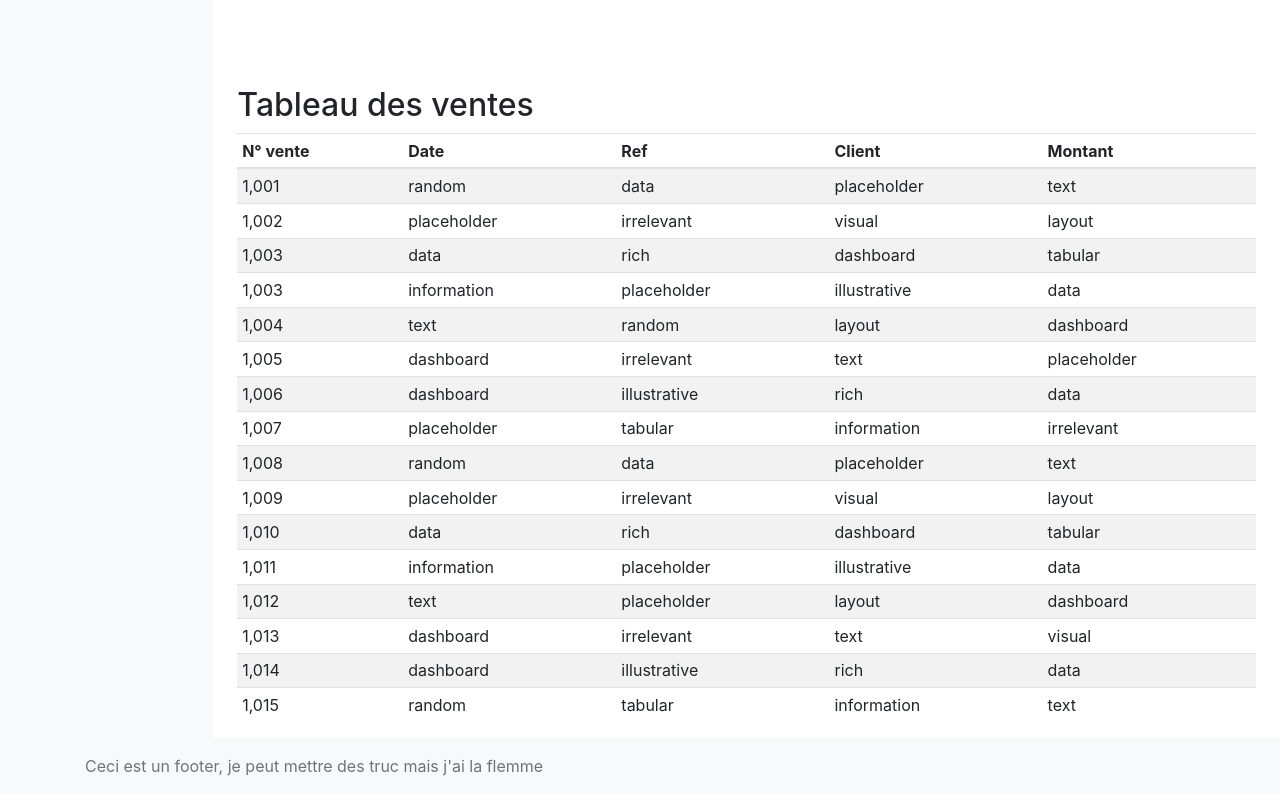
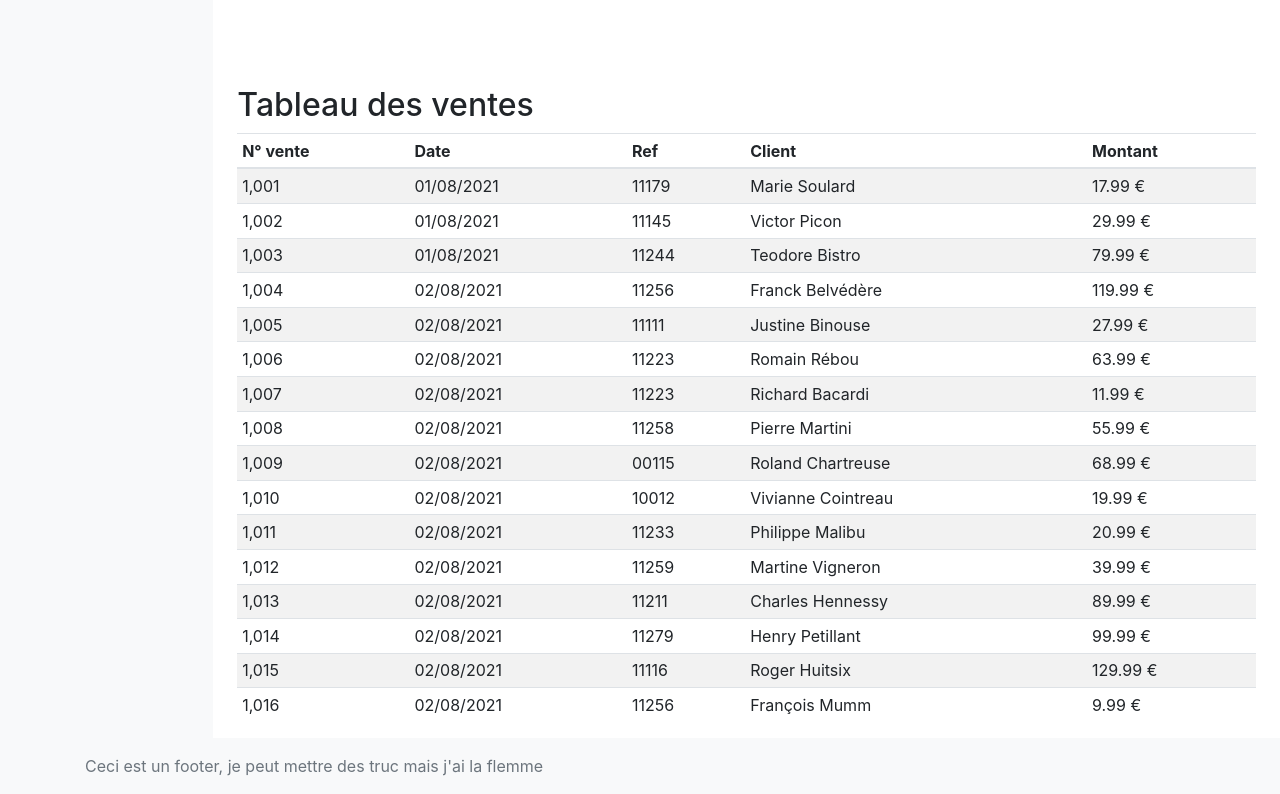
Before and after one commit to Toster/Tpangular1, an Angular app: page / in a window 1280 px wide. Shown: the part 695-1489 px from the top of the page. Built offline with nearby package versions, Linux system fonts and the light colour scheme.

Commit message:
ajout pseudo bdd qui prend du temp a la main pour faire beau et avoir une meilleure note peut etre

```diff
--- a/src/app/tableauvente/tableauvente.component.html
+++ b/src/app/tableauvente/tableauvente.component.html
@@ -13,115 +13,115 @@
     <tbody>
       <tr>
         <td>1,001</td>
-        <td>random</td>
-        <td>data</td>
-        <td>placeholder</td>
-        <td>text</td>
+        <td>01/08/2021</td>
+        <td>11179</td>
+        <td>Marie Soulard</td>
+        <td>17.99 €</td>
       </tr>
       <tr>
         <td>1,002</td>
-        <td>placeholder</td>
-        <td>irrelevant</td>
-        <td>visual</td>
-        <td>layout</td>
+        <td>01/08/2021</td>
+        <td>11145</td>
+        <td>Victor Picon</td>
+        <td>29.99 €</td>
       </tr>
       <tr>
         <td>1,003</td>
-        <td>data</td>
-        <td>rich</td>
-        <td>dashboard</td>
-        <td>tabular</td>
-      </tr>
-      <tr>
-        <td>1,003</td>
-        <td>information</td>
-        <td>placeholder</td>
-        <td>illustrative</td>
-        <td>data</td>
+        <td>01/08/2021</td>
+        <td>11244</td>
+        <td>Teodore Bistro</td>
+        <td>79.99 €</td>
       </tr>
       <tr>
         <td>1,004</td>
-        <td>text</td>
-        <td>random</td>
-        <td>layout</td>
-        <td>dashboard</td>
+        <td>02/08/2021</td>
+        <td>11256</td>
+        <td>Franck Belvédère</td>
+        <td>119.99 €</td>
       </tr>
       <tr>
         <td>1,005</td>
-        <td>dashboard</td>
-        <td>irrelevant</td>
-        <td>text</td>
-        <td>placeholder</td>
+        <td>02/08/2021</td>
+        <td>11111</td>
+        <td>Justine Binouse</td>
+        <td>27.99 €</td>
       </tr>
       <tr>
         <td>1,006</td>
-        <td>dashboard</td>
-        <td>illustrative</td>
-        <td>rich</td>
-        <td>data</td>
+        <td>02/08/2021</td>
+        <td>11223</td>
+        <td>Romain Rébou</td>
+        <td>63.99 €</td>
       </tr>
       <tr>
         <td>1,007</td>
-        <td>placeholder</td>
-        <td>tabular</td>
-        <td>information</td>
-        <td>irrelevant</td>
+        <td>02/08/2021</td>
+        <td>11223</td>
+        <td>Richard Bacardi</td>
+        <td>11.99 €</td>
       </tr>
       <tr>
         <td>1,008</td>
-        <td>random</td>
-        <td>data</td>
-        <td>placeholder</td>
-        <td>text</td>
+        <td>02/08/2021</td>
+        <td>11258</td>
+        <td>Pierre Martini</td>
+        <td>55.99 €</td>
       </tr>
       <tr>
         <td>1,009</td>
-        <td>placeholder</td>
-        <td>irrelevant</td>
-        <td>visual</td>
-        <td>layout</td>
+        <td>02/08/2021</td>
+        <td>00115</td>
+        <td>Roland Chartreuse</td>
+        <td>68.99 €</td>
       </tr>
       <tr>
         <td>1,010</td>
-        <td>data</td>
-        <td>rich</td>
-        <td>dashboard</td>
-        <td>tabular</td>
+        <td>02/08/2021</td>
+        <td>10012</td>
+        <td>Vivianne Cointreau</td>
+        <td>19.99 €</td>
       </tr>
       <tr>
         <td>1,011</td>
-        <td>information</td>
-        <td>placeholder</td>
-        <td>illustrative</td>
-        <td>data</td>
+        <td>02/08/2021</td>
+        <td>11233</td>
+        <td>Philippe Malibu</td>
+        <td>20.99 €</td>
       </tr>
       <tr>
         <td>1,012</td>
-        <td>text</td>
-        <td>placeholder</td>
-        <td>layout</td>
-        <td>dashboard</td>
+        <td>02/08/2021</td>
+        <td>11259</td>
+        <td>Martine Vigneron</td>
+        <td>39.99 €</td>
       </tr>
       <tr>
         <td>1,013</td>
-        <td>dashboard</td>
-        <td>irrelevant</td>
-        <td>text</td>
-        <td>visual</td>
+        <td>02/08/2021</td>
+        <td>11211</td>
+        <td>Charles Hennessy</td>
+        <td>89.99 €</td>
       </tr>
       <tr>
         <td>1,014</td>
-        <td>dashboard</td>
-        <td>illustrative</td>
-        <td>rich</td>
-        <td>data</td>
+        <td>02/08/2021</td>
+        <td>11279</td>
+        <td>Henry Petillant</td>
+        <td>99.99 €</td>
       </tr>
       <tr>
         <td>1,015</td>
-        <td>random</td>
-        <td>tabular</td>
-        <td>information</td>
-        <td>text</td>
+        <td>02/08/2021</td>
+        <td>11116</td>
+        <td>Roger Huitsix</td>
+        <td>129.99 €</td>
+      </tr>
+      <tr>
+        <td>1,016</td>
+        <td>02/08/2021</td>
+        <td>11256</td>
+        <td>François Mumm</td>
+        <td>9.99 €</td>
       </tr>
     </tbody>
   </table>
--- a/src/app/ventecommandepanier/ventecommandepanier.component.html
+++ b/src/app/ventecommandepanier/ventecommandepanier.component.html
@@ -14,7 +14,7 @@
     <div class="card h-100 bg-success">
       <div class="card-body">
         <h5 class="card-title text-white">Commandes</h5>
-        <p class="card-text text-white">Nombres de commandes : 1015</p>
+        <p class="card-text text-white">Nombres de commandes : 1016</p>
         <p class="card-text text-white">% fidelisation client : 67</p>
       </div>
       <div class="card-footer">
```
